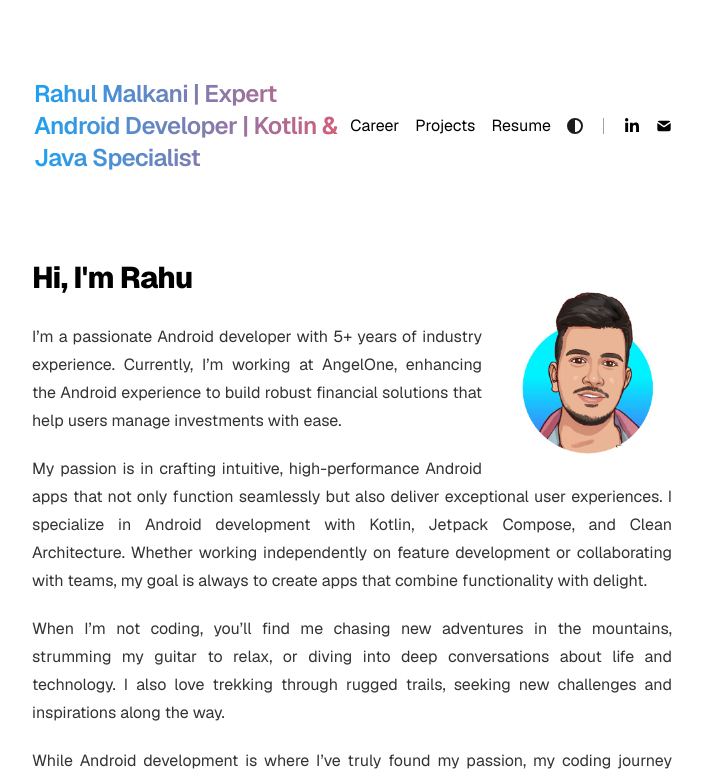
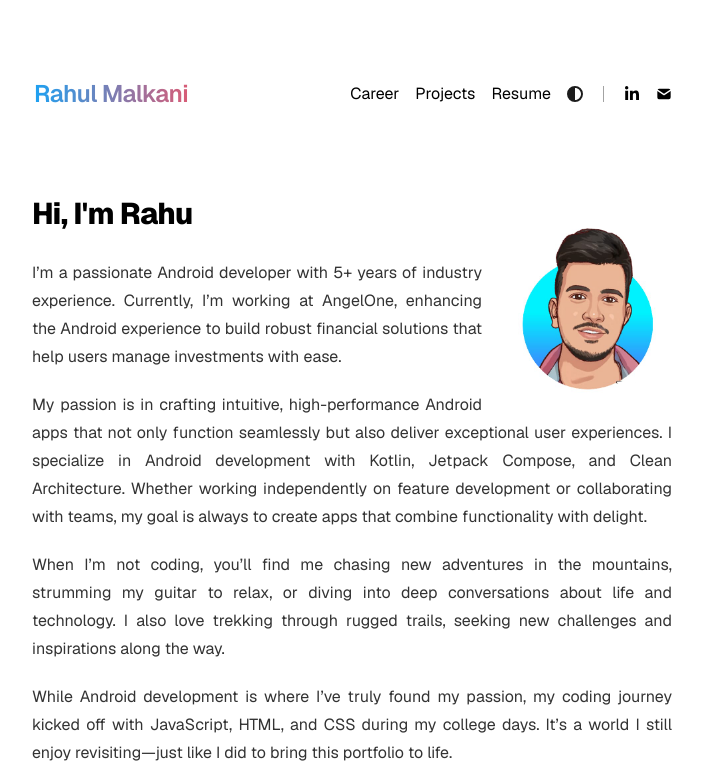
Before and after one commit to rahulmalkani/online-portfolio, a Next.js app: page / in a window 1280 px wide. Shown: the top 780 px of the page, without its empty margins (288-991 px from the left). Built offline with nearby package versions, Linux system fonts and the light colour scheme.

Commit message:
SEO fixes

```diff
--- a/app/components/nav.tsx
+++ b/app/components/nav.tsx
@@ -21,7 +21,7 @@ export function Navbar() {
             href="/"
             className="text-2xl font-semibold tracking-tight gradient-text border-2 border-transparent hover:border-gradient rounded-lg group relative"
           >
-            {metaData.title}
+            {metaData.name}
             <span className="absolute bottom-0 left-1/2 w-0 h-0.5 bg-gradient-to-r from-[#1DA1F2] to-[#D85C76] dark:from-[#24CCFF] dark:to-[#EA8396] transition-all duration-500 ease-in-out group-hover:w-full group-hover:left-0"></span>
           </Link>
         </div>
```
